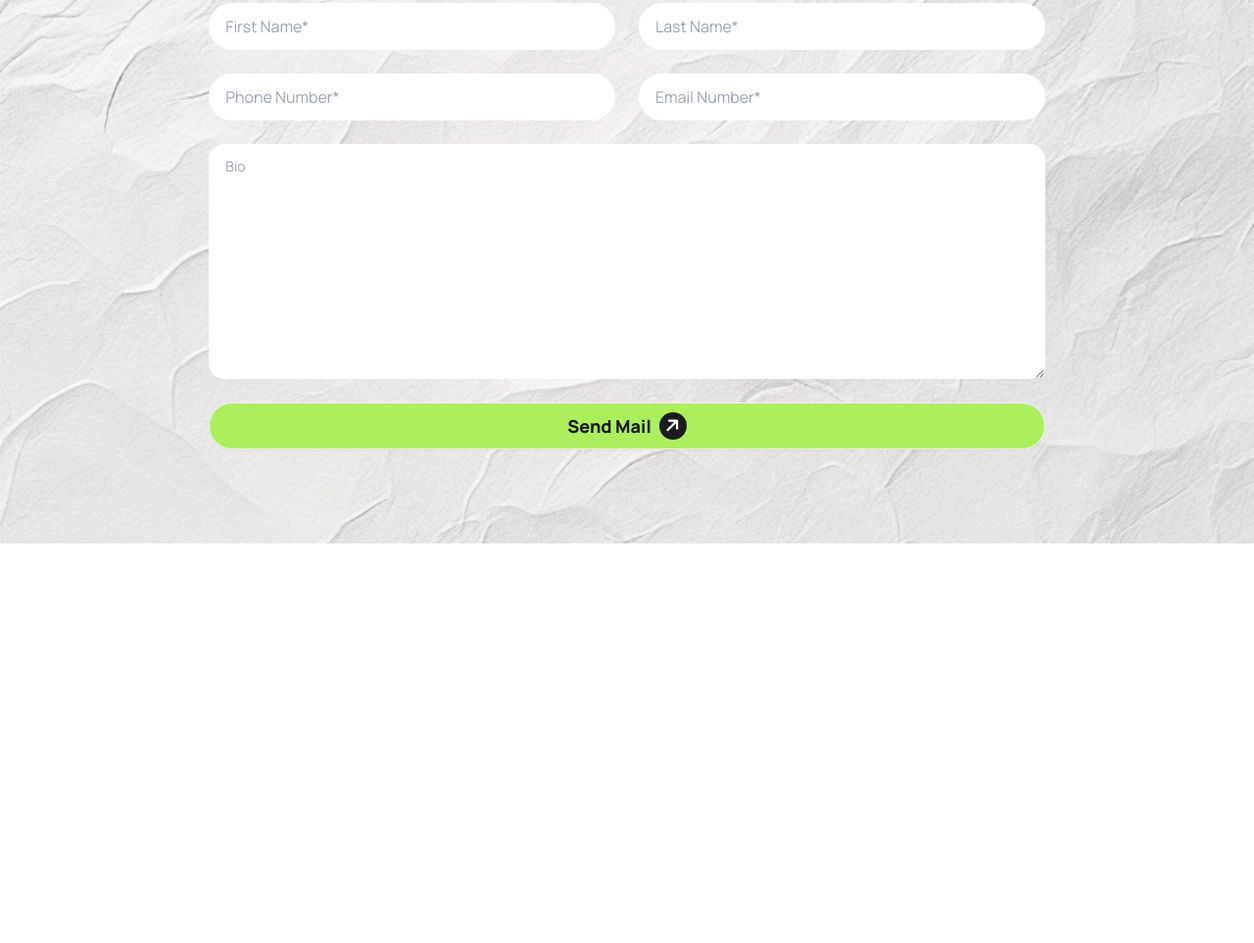
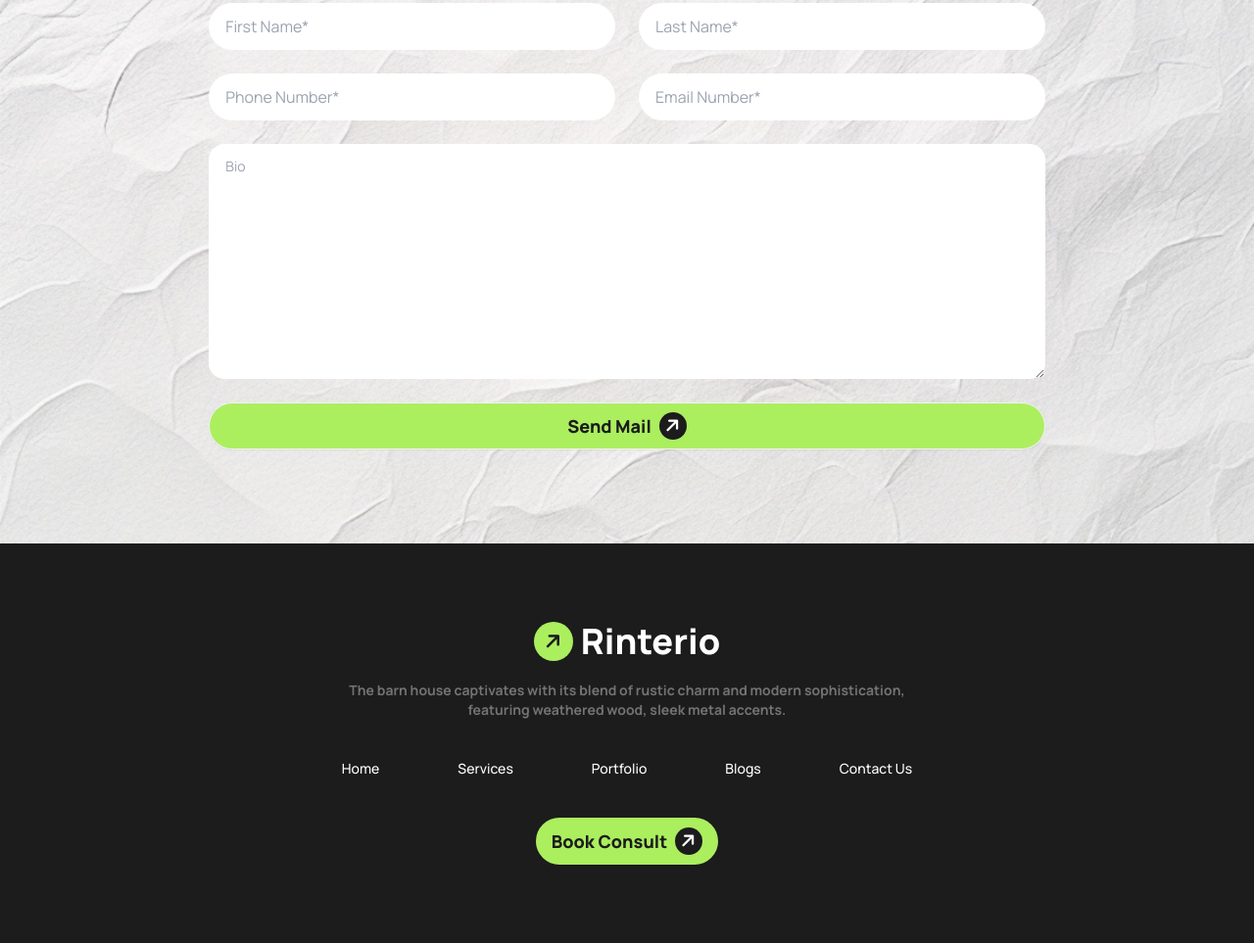
Before and after one commit to chinmoy10/assignproject-3, a plain HTML site: page index.html in a window 1280 px wide. Shown: the part 3708-4671 px from the top of the page at 98% size. Before the commit the page ends 4263 px from the top, so only its background shows below. Drawn offline with nearby package versions, Linux system fonts and the light colour scheme.

Commit message:
footer section complete

```diff
--- a/index.html
+++ b/index.html
@@ -251,5 +251,27 @@
                 </div>
             </section>
     </main>
+    <footer class="footer footer-center bg-[#1c1c1c] text-white p-20 gap-10">
+        <aside>
+            <a href="#" class="flex items-center justify-center gap-2">
+                <button class="btn-circle bg-[#ABEF5F] text-[#1c1c1c] w-10 h-10"><i class="fa-solid fa-arrow-right -rotate-45 text-xl"></i></button>
+                <h1 class="text-4xl text-white font-extrabold">Rinterio</h1>
+            </a>
+          <p class="font-bold text-[#737373] pt-3">
+            The barn house captivates with its blend of rustic charm and modern sophistication, <br class="hidden md:block"> featuring weathered wood, sleek metal accents.
+          </p>
+        </aside>
+        <nav class="grid lg:grid-flow-col font-medium gap-8 lg:gap-20 ">
+            <a class="link link-hover">Home</a>
+            <a class="link link-hover">Services</a>
+            <a class="link link-hover">Portfolio</a>
+            <a class="link link-hover">Blogs</a>
+            <a class="link link-hover">Contact Us</a>
+          </nav>
+          <div href="#" class="btn flex items-center justify-center gap-2 bg-[#ABEF5F] rounded-full border-0">
+            <h1 class="text-lg text-[#1C1C1C] font-extrabold">Book Consult</h1>
+            <button class="btn-circle w-7 h-7 bg-[#1C1C1C] text-white"><i class="fa-solid fa-arrow-right -rotate-45 text-lg"></i></button>
+        </div>
+      </footer>
 </body>
 </html>
```
